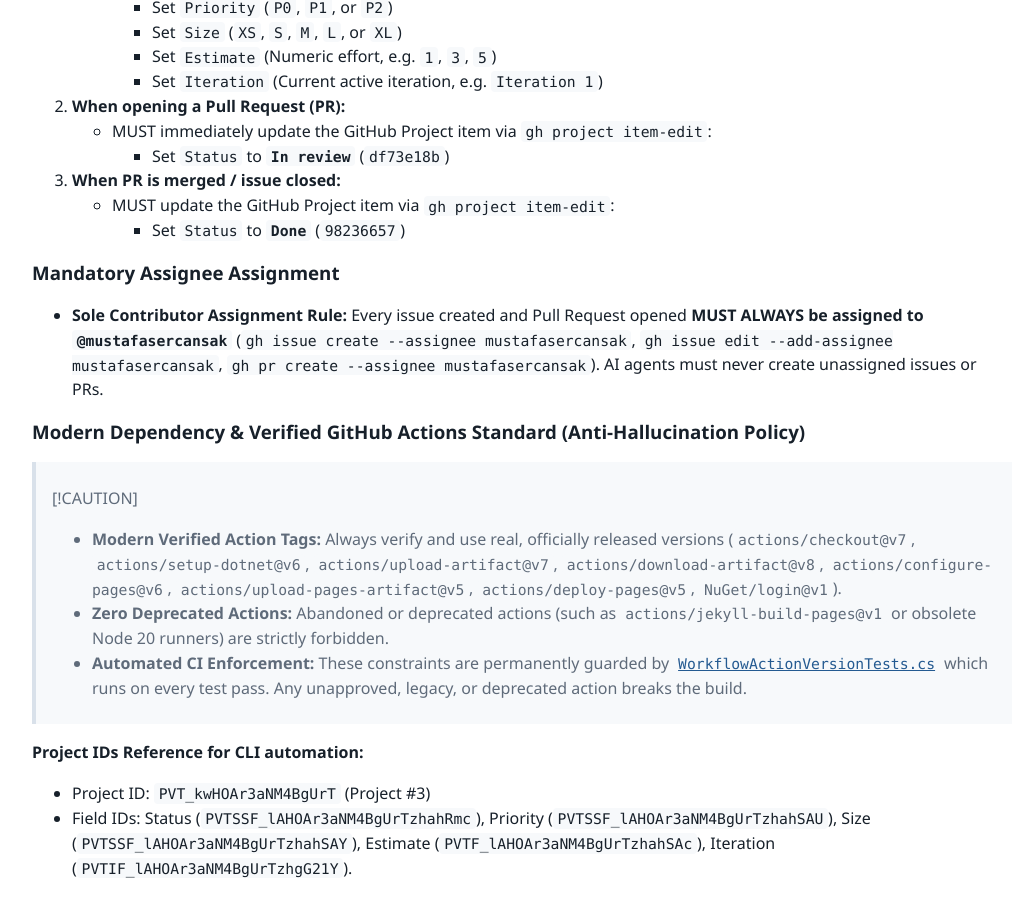
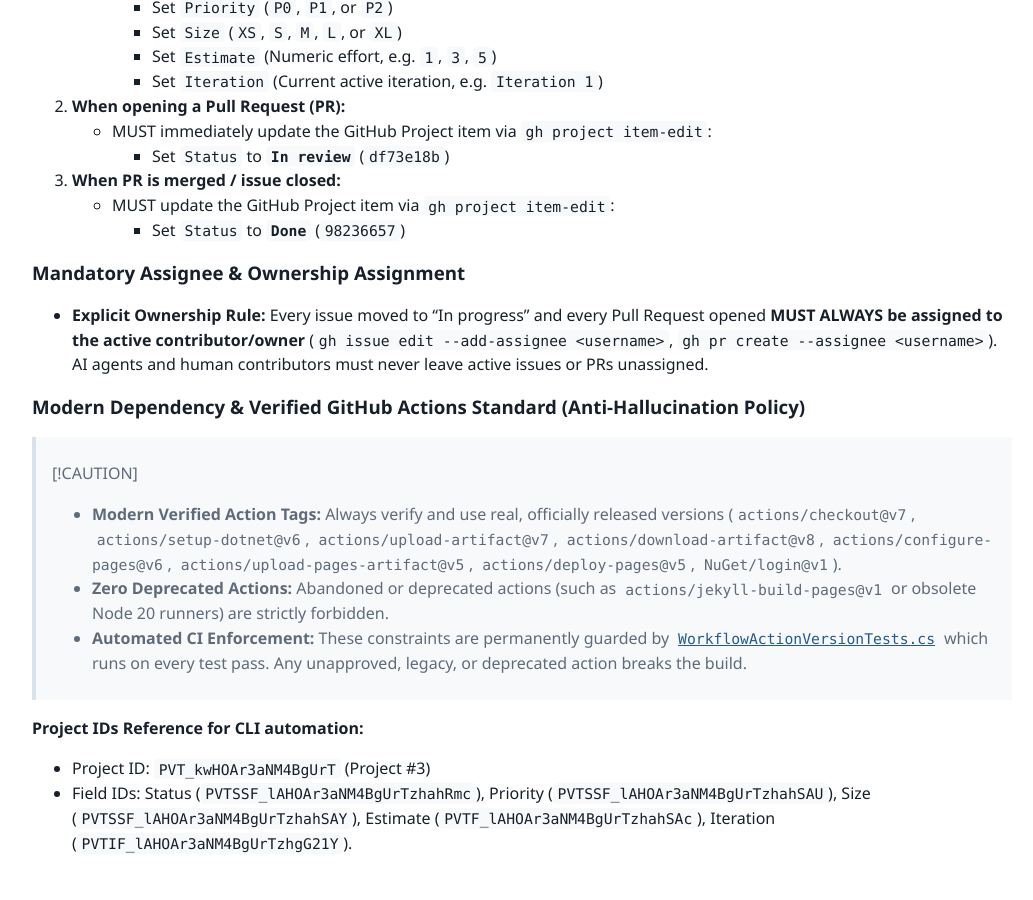
Before and after one commit to mustafasercansak/automation-sandbox, a Jekyll site: the page built from AGENTS.md, in a window 1280 px wide and 900 px high, scrolled down 14210 px. Shown: the whole window, without its empty margins (118-1151 px from the left). Built offline with Jekyll 4.4.1, drawn with Linux system fonts in a browser that asks for light colours; our own code applies the rules of GitHub Pages for plain Markdown files.

Commit message:
docs: generalize assignee ownership rule across guidelines and PR template

```diff
--- a/AGENTS.md
+++ b/AGENTS.md
@@ -266,8 +266,8 @@ AI Agents and contributors **MUST actively synchronize GitHub Projects V2 (Proje
    - MUST update the GitHub Project item via `gh project item-edit`:
      - Set `Status` to **`Done`** (`98236657`)
 
-### Mandatory Assignee Assignment
-- **Sole Contributor Assignment Rule:** Every issue created and Pull Request opened **MUST ALWAYS be assigned to `@mustafasercansak`** (`gh issue create --assignee mustafasercansak`, `gh issue edit --add-assignee mustafasercansak`, `gh pr create --assignee mustafasercansak`). AI agents must never create unassigned issues or PRs.
+### Mandatory Assignee & Ownership Assignment
+- **Explicit Ownership Rule:** Every issue moved to "In progress" and every Pull Request opened **MUST ALWAYS be assigned to the active contributor/owner** (`gh issue edit --add-assignee <username>`, `gh pr create --assignee <username>`). AI agents and human contributors must never leave active issues or PRs unassigned.
 
 ### Modern Dependency & Verified GitHub Actions Standard (Anti-Hallucination Policy)
 > [!CAUTION]
```
Also changed, not shown: CONTRIBUTING.md (+3 -3 lines), .github/PULL_REQUEST_TEMPLATE.md.
